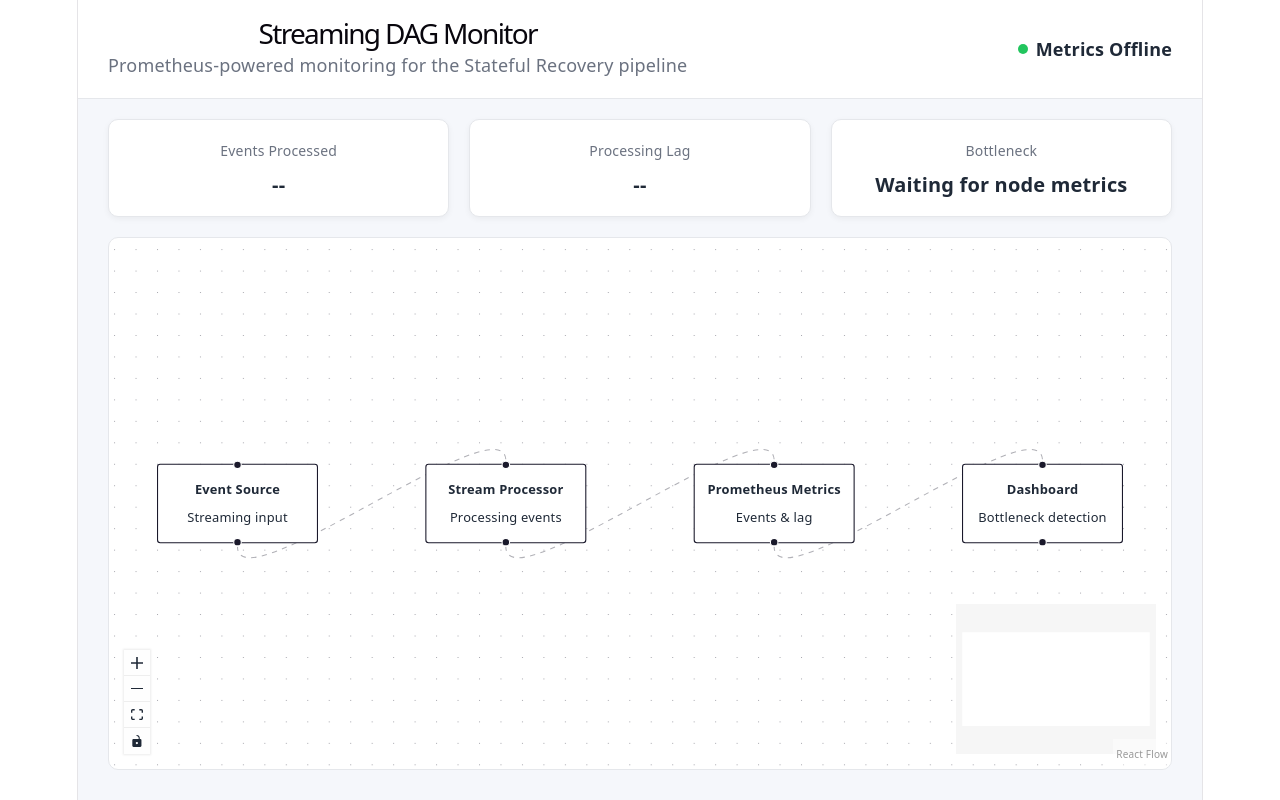
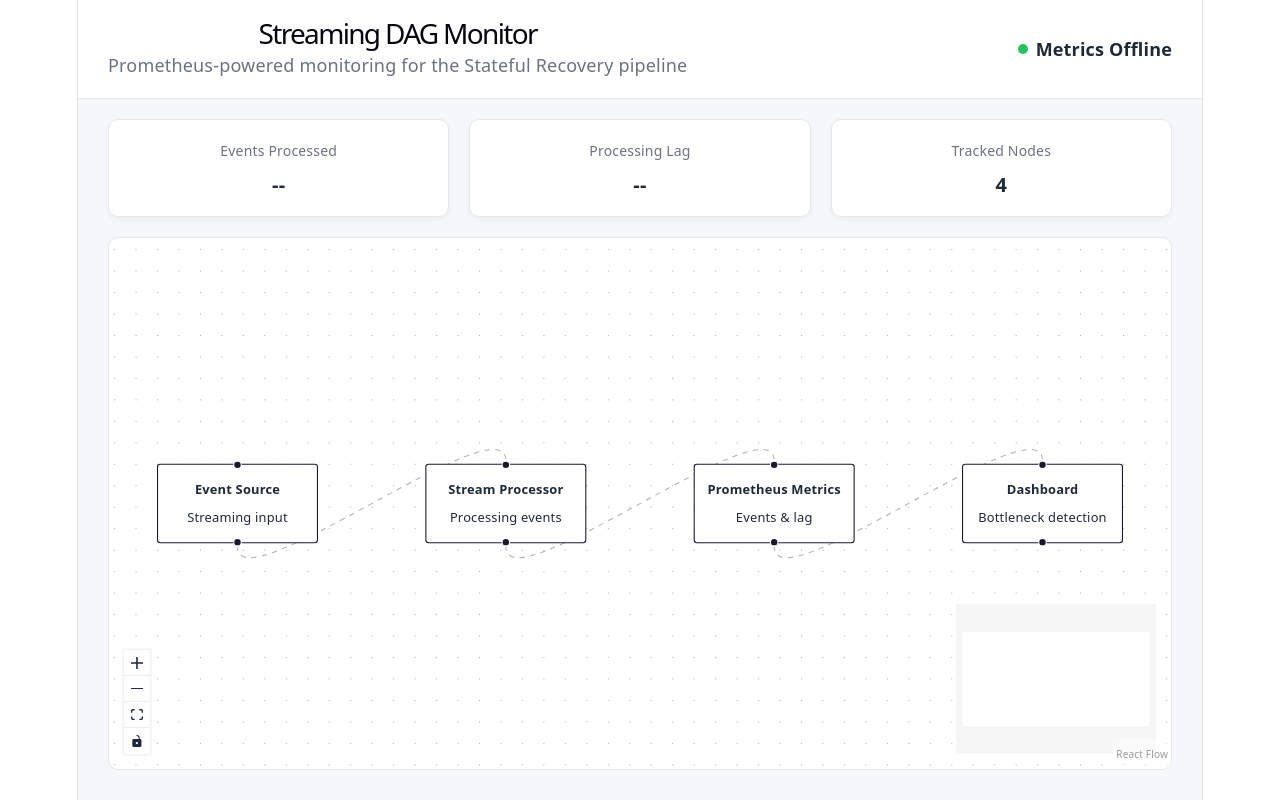
Before and after one commit to Aasmitha19/Stateful-Recovery, a React (Vite) app in the folder week4-member3/: page / in a window 1280 px wide. Built offline with nearby package versions, Linux system fonts and the light colour scheme; no server answers.

Commit message:
Add node metrics data model

```diff
--- a/week4-member3/src/App.jsx
+++ b/week4-member3/src/App.jsx
@@ -84,6 +84,25 @@ const initialEdges = [
   },
 ]
 
+const initialNodeMetrics = {
+  source: {
+    eventsProcessed: 0,
+    processingLag: 0,
+  },
+  processor: {
+    eventsProcessed: 0,
+    processingLag: 0,
+  },
+  metrics: {
+    eventsProcessed: 0,
+    processingLag: 0,
+  },
+  dashboard: {
+    eventsProcessed: 0,
+    processingLag: 0,
+  },
+}
+
 function parsePrometheusMetrics(text) {
   const metrics = {}
 
@@ -115,6 +134,7 @@ function formatMetricValue(value) {
 function App() {
   const [nodes] = useState(initialNodes)
   const [edges] = useState(initialEdges)
+  const [nodeMetrics, setNodeMetrics] = useState(initialNodeMetrics)
 
   const [eventsProcessed, setEventsProcessed] = useState(null)
   const [processingLag, setProcessingLag] = useState(null)
@@ -134,8 +154,26 @@ function App() {
         const text = await response.text()
         const metrics = parsePrometheusMetrics(text)
 
-        setEventsProcessed(metrics.events_processed_total ?? null)
-        setProcessingLag(metrics.processing_lag ?? null)
+        const processed = metrics.events_processed_total ?? null
+        const lag = metrics.processing_lag ?? null
+
+        setEventsProcessed(processed)
+        setProcessingLag(lag)
+
+        setNodeMetrics((currentMetrics) => ({
+          ...currentMetrics,
+          processor: {
+            ...currentMetrics.processor,
+            eventsProcessed: processed ?? currentMetrics.processor.eventsProcessed,
+            processingLag: lag ?? currentMetrics.processor.processingLag,
+          },
+          metrics: {
+            ...currentMetrics.metrics,
+            eventsProcessed: processed ?? currentMetrics.metrics.eventsProcessed,
+            processingLag: lag ?? currentMetrics.metrics.processingLag,
+          },
+        }))
+
         setMetricsError(false)
       } catch (error) {
         console.error('Metrics fetch failed:', error)
@@ -182,8 +220,8 @@ function App() {
         </div>
 
         <div className="metric-card">
-          <span>Bottleneck</span>
-          <strong>Waiting for node metrics</strong>
+          <span>Tracked Nodes</span>
+          <strong>{Object.keys(nodeMetrics).length}</strong>
         </div>
       </section>
 
```
